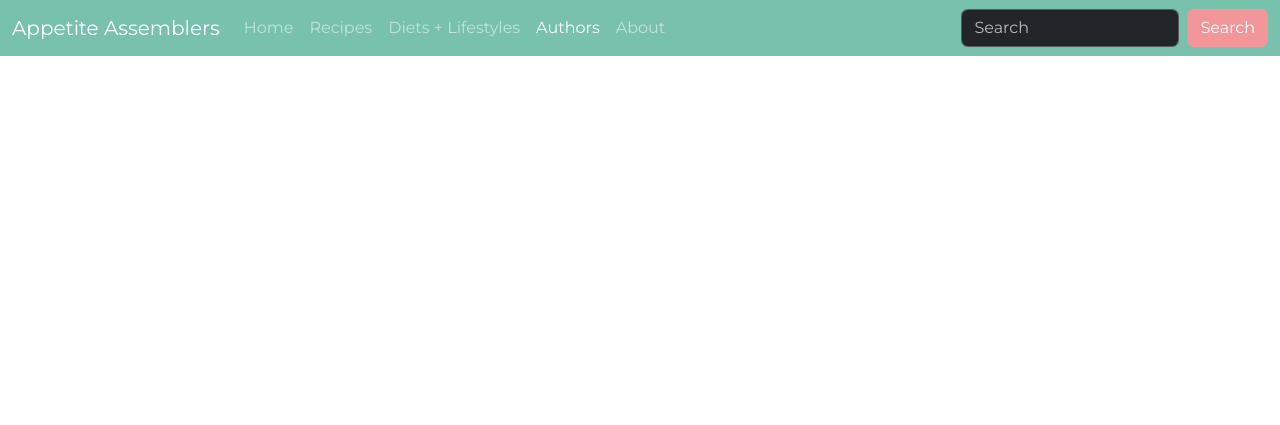
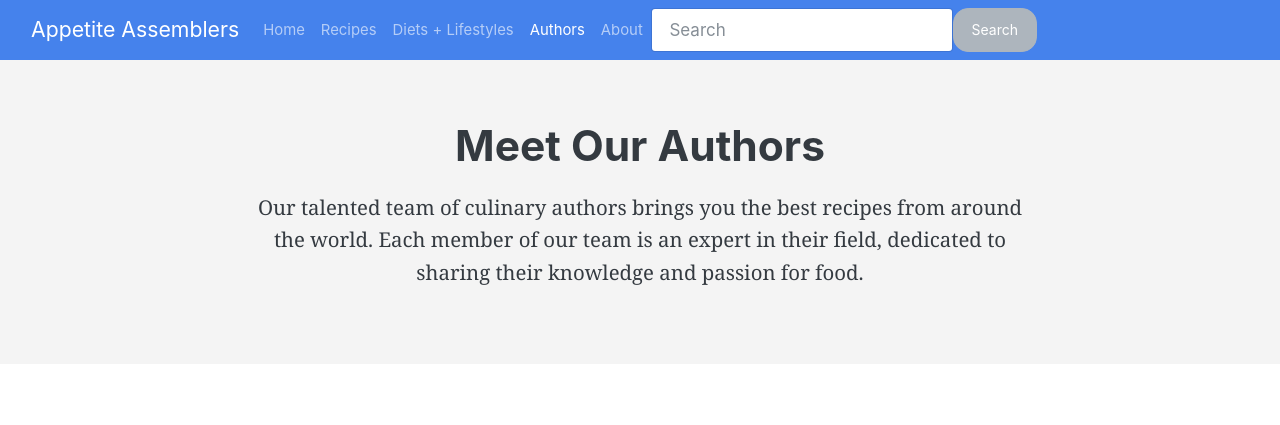
Before and after one commit to EvanAbrahamson27/AppetiteAssemblers, a PHP site: page /authors.php in a window 1280 px wide. Shown: the top 425 px of the page. Before the commit the page ends 56 px from the top, so only its background shows below. Run offline with PHP 8.4, Linux system fonts and the light colour scheme.

Commit message:
Only 1st draft

```diff
--- a/authors.php
+++ b/authors.php
@@ -4,12 +4,49 @@
 <head>
     <meta charset="UTF-8">
     <meta name="viewport" content="width=device-width, initial-scale=1.0">
-        <title>Appetite Assemblers</title>
+    <title>Authors - Appetite Assemblers</title>
     <!-- add a reference to the external stylesheet -->
-        <link rel="stylesheet" href="bootstrap.min.css">
+    <link rel="stylesheet" href="https://bootswatch.com/4/litera/bootstrap.min.css">
+    <style>
+        .authors-section {
+            padding: 60px;
+            text-align: center;
+            background-color: #f4f4f4;
+        }
+        .authors-content {
+            max-width: 800px;
+            margin: auto;
+        }
+        .authors-title {
+            font-size: 2.5em;
+            margin-bottom: 20px;
+        }
+        .authors-text {
+            font-size: 1.2em;
+            line-height: 1.6;
+        }
+        .team-section {
+            padding: 60px;
+            background-color: #fff;
+        }
+        .team-member {
+            margin: 20px 0;
+        }
+        .team-member img {
+            border-radius: 50%;
+            width: 150px;
+            height: 150px;
+        }
+        .team-member h4 {
+            margin: 10px 0 5px;
+        }
+        .team-member p {
+            margin: 0;
+        }
+    </style>
 </head>
 <body>
-    <nav class="navbar navbar-expand-lg bg-primary" data-bs-theme="dark">
+    <nav class="navbar navbar-expand-lg navbar-dark bg-primary">
         <div class="container-fluid">
             <a class="navbar-brand" href="index.php">Appetite Assemblers</a>
             <button class="navbar-toggler" type="button" data-bs-toggle="collapse" data-bs-target="#navbarColor01" aria-controls="navbarColor01" aria-expanded="false" aria-label="Toggle navigation">
@@ -26,8 +63,8 @@
                     <li class="nav-item">
                         <a class="nav-link" href="restrictions.php">Diets + Lifestyles</a>
                     </li>
-                <li class="nav-item">
-                    <a class="nav-link active" href="#">Authors</a>
+                    <li class="nav-item active">
+                        <a class="nav-link" href="authors.php">Authors</a>
                     </li>
                     <li class="nav-item">
                         <a class="nav-link" href="about.php">About</a>
@@ -39,6 +76,52 @@
                 </form>
             </div>
         </div>
+    </nav>
 
+    <div class="authors-section">
+        <div class="authors-content">
+            <h1 class="authors-title">Meet Our Authors</h1>
+            <p class="authors-text">
+                Our talented team of culinary authors brings you the best recipes from around the world. Each member of our team is an expert in their field, dedicated to sharing their knowledge and passion for food.
+            </p>
+        </div>
+    </div>
+
+    <div class="team-section">
+        <div class="container">
+            <div class="row">
+                <div class="col-lg-4 col-md-6 col-sm-12 text-center team-member">
+                    <img src="path/to/image1.jpg" alt="Author 1">
+                    <h4>John Doe</h4>
+                    <p>Head Chef</p>
+                </div>
+                <div class="col-lg-4 col-md-6 col-sm-12 text-center team-member">
+                    <img src="path/to/image2.jpg" alt="Author 2">
+                    <h4>Jane Smith</h4>
+                    <p>Pastry Chef</p>
+                </div>
+                <div class="col-lg-4 col-md-6 col-sm-12 text-center team-member">
+                    <img src="path/to/image3.jpg" alt="Author 3">
+                    <h4>Emily Johnson</h4>
+                    <p>Nutritionist</p>
+                </div>
+                <div class="col-lg-4 col-md-6 col-sm-12 text-center team-member">
+                    <img src="path/to/image4.jpg" alt="Author 4">
+                    <h4>Michael Brown</h4>
+                    <p>Grill Master</p>
+                </div>
+                <div class="col-lg-4 col-md-6 col-sm-12 text-center team-member">
+                    <img src="path/to/image5.jpg" alt="Author 5">
+                    <h4>Sarah Davis</h4>
+                    <p>Recipe Developer</p>
+                </div>
+                <div class="col-lg-4 col-md-6 col-sm-12 text-center team-member">
+                    <img src="path/to/image6.jpg" alt="Author 6">
+                    <h4>David Wilson</h4>
+                    <p>Food Blogger</p>
+                </div>
+            </div>
+        </div>
+    </div>
 </body>
 </html>
```
Lines whose indentation alone changed are shown as unchanged.
